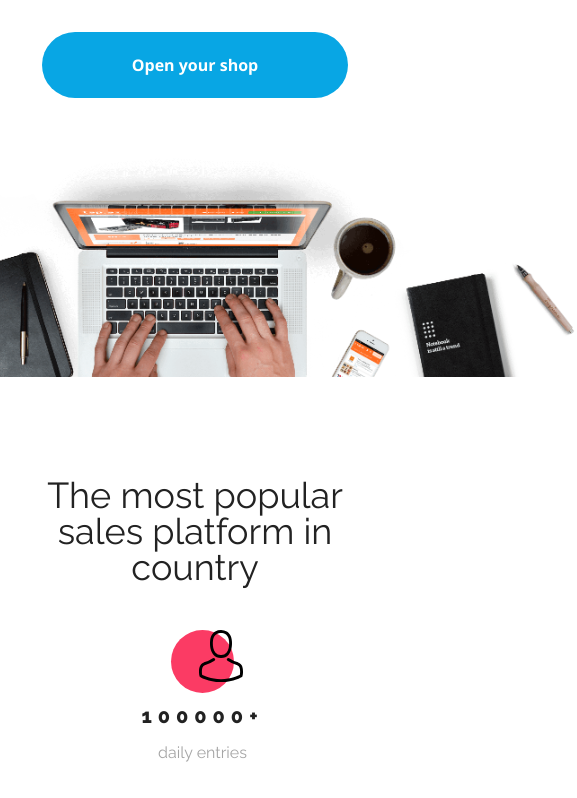
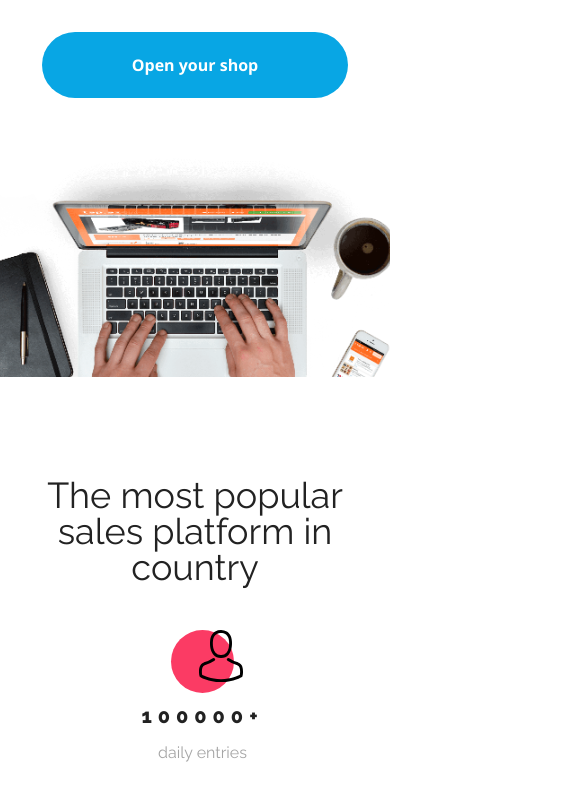
Before and after one commit to kamilkrol01/BestShop, a website: page index.html in a window 390 px wide. Shown: the part 295-1093 px from the top of the page, 577 px wide, since content can reach past the window. Drawn offline with nearby package versions, Linux system fonts and the light colour scheme.

Commit message:
BestShop pod mobilke skończony

```diff
--- a/scss/layout/_footer.scss
+++ b/scss/layout/_footer.scss
@@ -18,6 +18,9 @@
 .footer-right-side {
   display: flex;
   align-items: center;
+  @include phone {
+    margin-right: 30px;
+  }
 }
 
 .footer-right-side img {
--- a/scss/layout/_section-benefits.scss
+++ b/scss/layout/_section-benefits.scss
@@ -195,7 +195,6 @@
   border-radius: 50%;
   position: absolute;
   left: 0;
-  top: -20px;
 
   @include phone {
     width: 151px;
--- a/scss/layout/_section-contact.scss
+++ b/scss/layout/_section-contact.scss
@@ -3,10 +3,18 @@
   display: flex;
   justify-content: center;
   flex-direction: row;
+
+  @include phone {
+    flex-direction: column;
+    padding: 0 0 35px 35px;
+  }
 }
 
 .contact-column {
   width: 50%;
+  @include phone {
+    width: 85%;
+  }
 }
 
 .contact-title {
@@ -28,6 +36,11 @@
   display: flex;
   color: $color-grey;
   align-items: center;
+  @include phone {
+    flex-direction: column;
+    align-items: flex-start;
+    margin-bottom: 42px;
+  }
 }
 
 .contact-details img {
--- a/scss/layout/_section-opening.scss
+++ b/scss/layout/_section-opening.scss
@@ -2,6 +2,9 @@ section {
   display: flex;
   flex-direction: column;
   justify-content: center;
+  @include phone {
+    overflow: hidden;
+  }
 }
 
 .opening-section {
--- a/scss/layout/_section-pricing.scss
+++ b/scss/layout/_section-pricing.scss
@@ -18,6 +18,7 @@
   @include phone {
     flex-direction: column;
     width: 100%;
+    margin-bottom: 25px;
   }
 }
 
```
Also changed, not shown: css/main.css, 1 other file.
